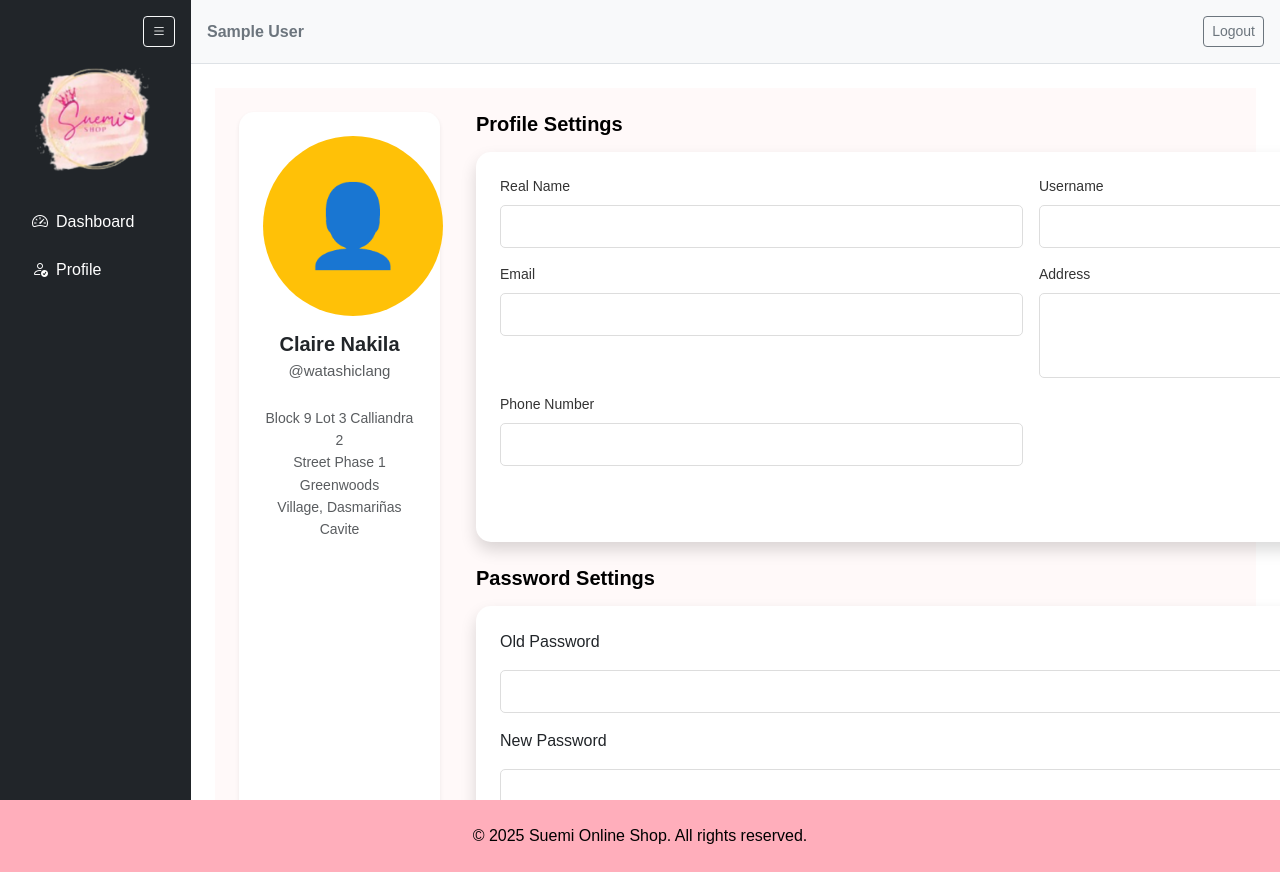
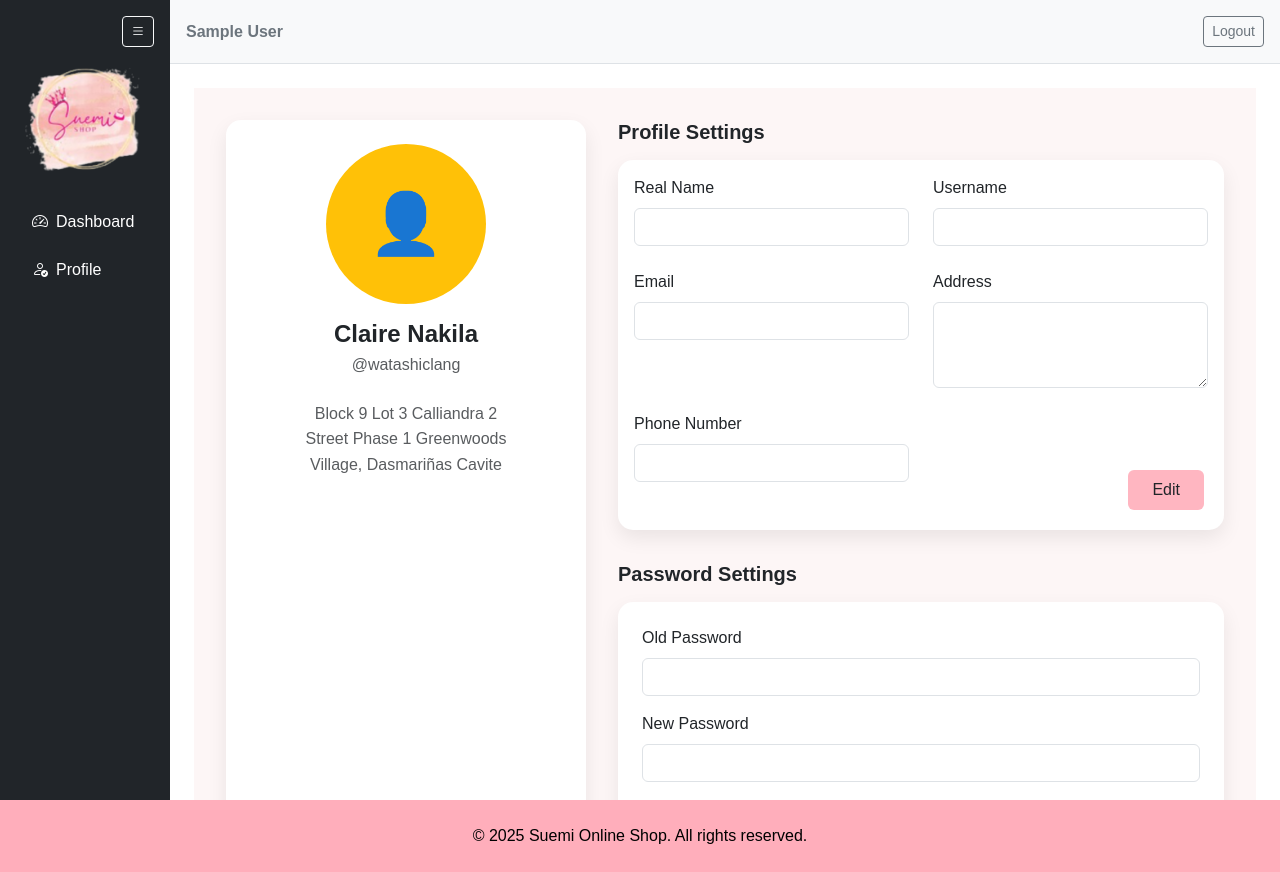
Before and after one commit to clairenakila/suemi-online-shop-next1, a Next.js app: page /suemishop/profile/list in a window 1280 px wide. Built offline with nearby package versions, Linux system fonts and the light colour scheme; sample sign-in values are in the browser's storage.

Commit message:
progress

```diff
--- a/app/components/PasswordSettings.tsx
+++ b/app/components/PasswordSettings.tsx
@@ -1,44 +1,32 @@
 export default function PasswordSettings() {
   return (
-    <div className="container">
-      <h5 className="mb-3 text-black fw-bold">Password Settings</h5>
-      <div className="card shadow" style={{ width: 1110, height: 310 , borderRadius: 15 , border: 'none' , backgroundColor: '#FFFFFF'}}>
+    <div>
+      <h5 className="fw-bold mb-3 text-dark">Password Settings</h5>
+
+      <div
+        className="card position-relative"
+        style={{
+          borderRadius: 15,
+          border: "none",
+          boxShadow: "0 8px 20px rgba(0,0,0,0.08)",
+          paddingBottom: "80px"
+        }}
+      >
         <div className="card-body p-4">
-          <p>Old Password</p>
-          <input
-            type="password"
-            className="form-control mb-3"
-            style={{
-              borderRadius: 5,
-              border: "1px solid #ddd",
-              padding: "10px 12px",
-              fontSize: "14px",
-            }}
-          />
-          <p>New Password</p>
-          <input
-            type="password"
-            className="form-control"
-            style={{
-              borderRadius: 5,
-              border: "1px solid #ddd",
-              padding: "10px 12px",
-              fontSize: "14px",
-            }}
-          />
+          <label className="form-label">Old Password</label>
+          <input type="password" className="form-control mb-3" />
+
+          <label className="form-label">New Password</label>
+          <input type="password" className="form-control" />
 
           <button
             className="btn position-absolute"
             style={{
-              backgroundColor: "#FFB6C1",
-              color: "#333",
               bottom: 20,
               right: 20,
-              padding: "8px 25px",
-              borderRadius: 5,
-              fontSize: "14px",
+              backgroundColor: "#FFB6C1",
               border: "none",
-              fontWeight: 500,
+              padding: "8px 24px",
             }}
           >
             Edit
--- a/app/components/ProfileSettings.tsx
+++ b/app/components/ProfileSettings.tsx
@@ -1,90 +1,52 @@
 export default function ProfileSettings() {
   return (
-    <div className="container">
-      <h5 className="card-title mb-3 text-black fw-bold" >Profile Settings</h5>
-      <div className="card shadow" style={{ width: 1110, height: 390, borderRadius: 15, border: 'none', backgroundColor: '#FFFFFF' }}>
-        <div className="card-body p-4 ">
-          <div className="row g-3">
+    <div>
+      <h5 className="fw-bold mb-3 text-dark">Profile Settings</h5>
+
+      <div
+        className="card position-relative"
+        style={{
+          borderRadius: 15,
+          border: "none",
+          boxShadow: "0 8px 20px rgba(0,0,0,0.08)",
+        }}
+      >
+        <div className="card-body p-3 pb-5">
+          <div className="row g-4">
             <div className="col-md-6">
-              <p className="mb-2" style={{ fontSize: '14px', color: '#333', fontWeight: '500' }}>Real Name</p>
-              <input
-                className="form-control"
-                style={{
-                  borderRadius: 5,
-                  border: "1px solid #ddd",
-                  padding: "10px 12px",
-                  fontSize: "14px",
-                }}
-              />
+              <label className="form-label">Real Name</label>
+              <input className="form-control" />
             </div>
 
             <div className="col-md-6">
-              <p className="mb-2" style={{ fontSize: '14px', color: '#333', fontWeight: '500' }}>Username</p>
-              <input
-                className="form-control"
-                style={{
-                  borderRadius: 5,
-                  border: "1px solid #ddd",
-                  padding: "10px 12px",
-                  fontSize: "14px",
-                }}
-              />
+              <label className="form-label">Username</label>
+              <input className="form-control" />
             </div>
 
             <div className="col-md-6">
-              <p className="mb-2" style={{ fontSize: '14px', color: '#333', fontWeight: '500' }}>Email</p>
-              <input
-                className="form-control"
-                style={{
-                  borderRadius: 5,
-                  border: "1px solid #ddd",
-                  padding: "10px 12px",
-                  fontSize: "14px",
-                }}
-              />
+              <label className="form-label">Email</label>
+              <input className="form-control" />
             </div>
 
             <div className="col-md-6">
-              <p className="mb-2" style={{ fontSize: '14px', color: '#333', fontWeight: '500' }}>Address</p>
-              <textarea
-                className="form-control"
-                rows={3}
-                style={{
-                  borderRadius: 5,
-                  border: "1px solid #ddd",
-                  padding: "10px 12px",
-                  fontSize: "14px",
-                  resize: 'none'
-                }}
-              />
+              <label className="form-label">Address</label>
+              <textarea className="form-control" rows={3} />
             </div>
 
             <div className="col-md-6">
-              <p className="mb-2" style={{ fontSize: '14px', color: '#333', fontWeight: '500' }}>Phone Number</p>
-              <input
-                className="form-control"
-                style={{
-                  borderRadius: 5,
-                  border: "1px solid #ddd",
-                  padding: "10px 12px",
-                  fontSize: "14px",
-                }}
-              />
+              <label className="form-label">Phone Number</label>
+              <input className="form-control" />
             </div>
           </div>
 
           <button
             className="btn position-absolute"
             style={{
-              backgroundColor: "#FFB6C1",
-              color: "#333",
               bottom: 20,
               right: 20,
-              padding: "8px 25px",
-              borderRadius: 5,
-              fontSize: "14px",
+              backgroundColor: "#FFB6C1",
               border: "none",
-              fontWeight: 500,
+              padding: "8px 24px",
             }}
           >
             Edit
--- a/app/components/Profilecard.tsx
+++ b/app/components/Profilecard.tsx
@@ -1,18 +1,26 @@
 export default function ProfileCard() {
   return (
-    <div className="card text-center shadow-sm" style={{ width: 400 , borderRadius: 15 , border: 'none', boxShadow: '0 4px 6px rgba(2, 2, 2, 2.1)' }}>
+    <div
+      className="card text-center"
+      style={{
+        width: 360,
+        borderRadius: 15,
+        border: "none",
+        boxShadow: "0 8px 20px rgba(0,0,0,0.08)",
+      }}
+    >
       <div className="card-body p-4">
         <div
           className="rounded-circle bg-warning d-flex align-items-center justify-content-center mx-auto mb-3"
-          style={{ width: 180, height: 180, fontSize: '80px' }}
+          style={{ width: 160, height: 160, fontSize: 60 }}
         >
           👤
         </div>
 
-        <h5 className="fw-bold mb-1" style={{ fontSize: '20px' }}>Claire Nakila</h5>
-        <p className="text-muted mb-3" style={{ fontSize: '15px' }}>@watashiclang</p>
+        <h5 className="fw-bold mb-1 fs-4">Claire Nakila</h5>
+        <p className="text-muted mb-4">@watashiclang</p>
 
-        <p className="mt-4 text-muted" style={{ fontSize: '14px', lineHeight: '1.6' }}>
+        <p className="text-muted" style={{ lineHeight: 1.6 }}>
           Block 9 Lot 3 Calliandra 2<br />
           Street Phase 1 Greenwoods<br />
           Village, Dasmariñas Cavite
--- a/app/suemishop/profile/list/page.tsx
+++ b/app/suemishop/profile/list/page.tsx
@@ -5,12 +5,14 @@ import PasswordSettings from "../../../components/PasswordSettings";
 
 export default function ProfilePage() {
   return (
-    <div className="flex gap-6 p-6 bg-[#fff9f9] min-h-screen">
-      <ProfileCard />
+    <div className="min-h-screen bg-[#fdf6f6] p-8">
+      <div className="flex gap-8 max-w-[1400px] mx-auto">
+        <ProfileCard />
 
-      <div className="flex flex-col gap-6 w-full max-w-3xl">
-        <ProfileSettings />
-        <PasswordSettings />
+        <div className="flex flex-col gap-8 flex-1">
+          <ProfileSettings />
+          <PasswordSettings />
+        </div>
       </div>
     </div>
   );
```
